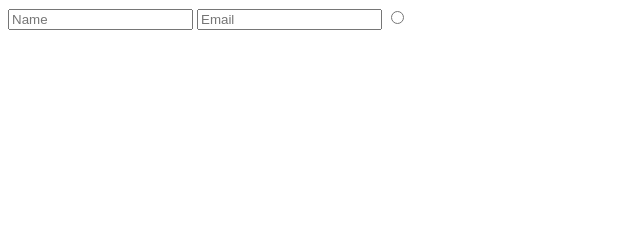
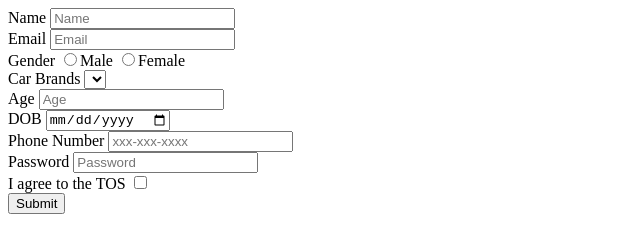
Before and after one commit to acciojob/signup-form-car-Hemanth-Kumar007, a website: page main.html in a window 1280 px wide. Shown: the whole page, without its empty margins (0-640 px from the left). Drawn offline with Linux system fonts and the light colour scheme.

Commit message:
created a submission

```diff
--- a/main.html
+++ b/main.html
@@ -11,10 +11,28 @@
     <script type="text/javascript" src="./script.js">
 </script>
 <form method="post">
-<!-- 	<label for="name">Name:</label> -->
-	<input type="text" placeholder="Name" id="name" required>
-	<input type="email" placeholder="Email" id="email" required>
-	<input type="radio">
+	<label for="name">Name</label>
+	<input type="text" placeholder="Name" id="name" required><br>
+	<label for="email">Email</label>
+	<input type="email" placeholder="Email" id="email" required><br>
+	<label for="gender">Gender</label>
+	<input type="radio" id="gender_m" name="gender" required>Male
+	<input type="radio" id="gender_f" name="gender" required>Female<br>
+	<label for="cars">Car Brands</label>
+	<select placeholder="--Please choose an option--">
+		<option></option>
+	</select><br>
+	<label for="age">Age</label>
+	<input type="number" placeholder="Age" id="age" required><br>
+	<label for="dob">DOB</label>
+	<input type="date" id="dob" required><br>
+	<label for="tel">Phone Number</label>
+	<input type="tel" placeholder="xxx-xxx-xxxx" id="tel"><br>
+	<label for="password">Password</label>
+	<input type="password" placeholder="Password" id="password" required><br>
+	<label for="tos">I agree to the TOS</label>
+	<input type="checkbox" id="tos" required><br>
+	<input type="submit">
 </form>
 </body>
 
```
